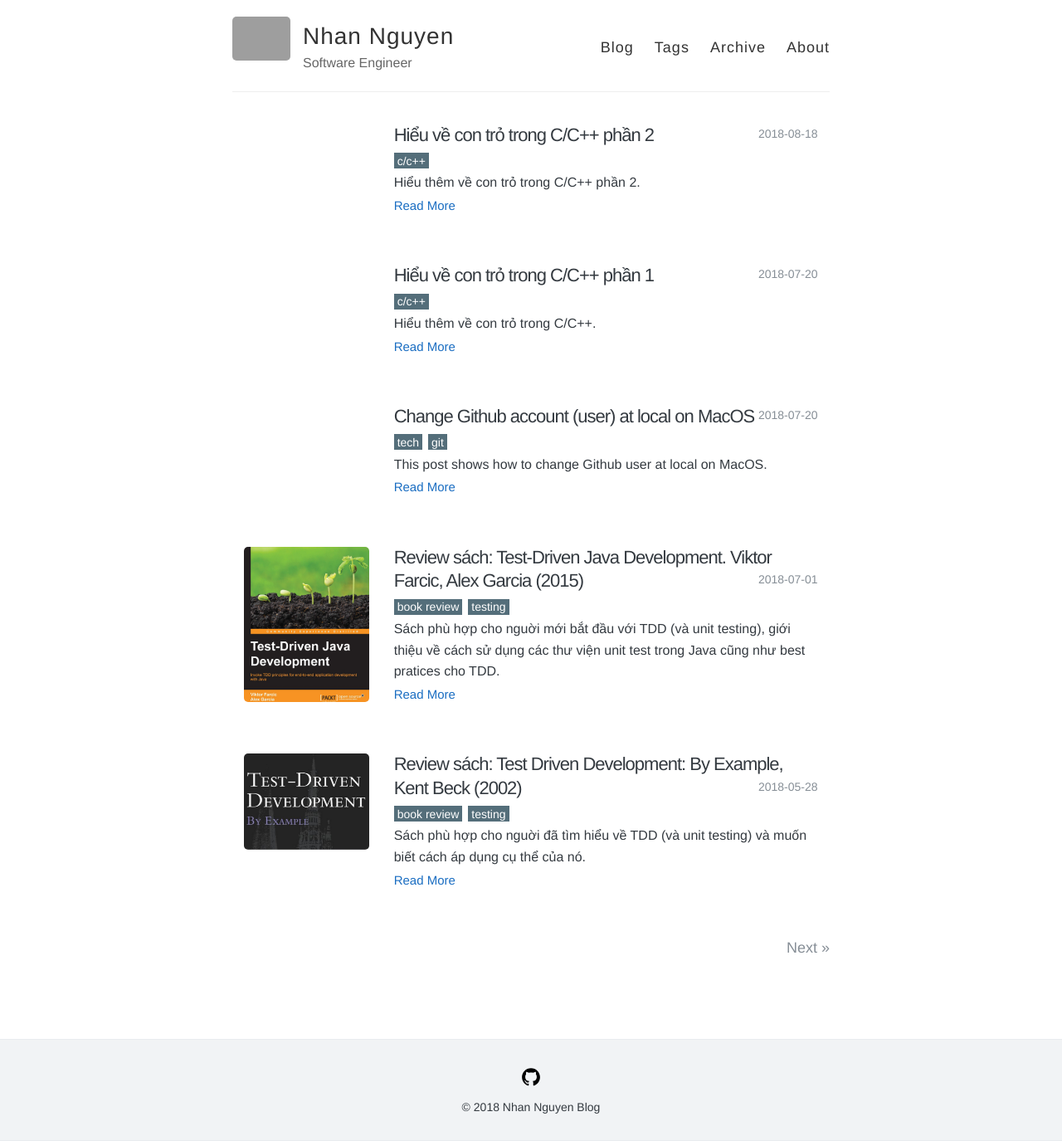
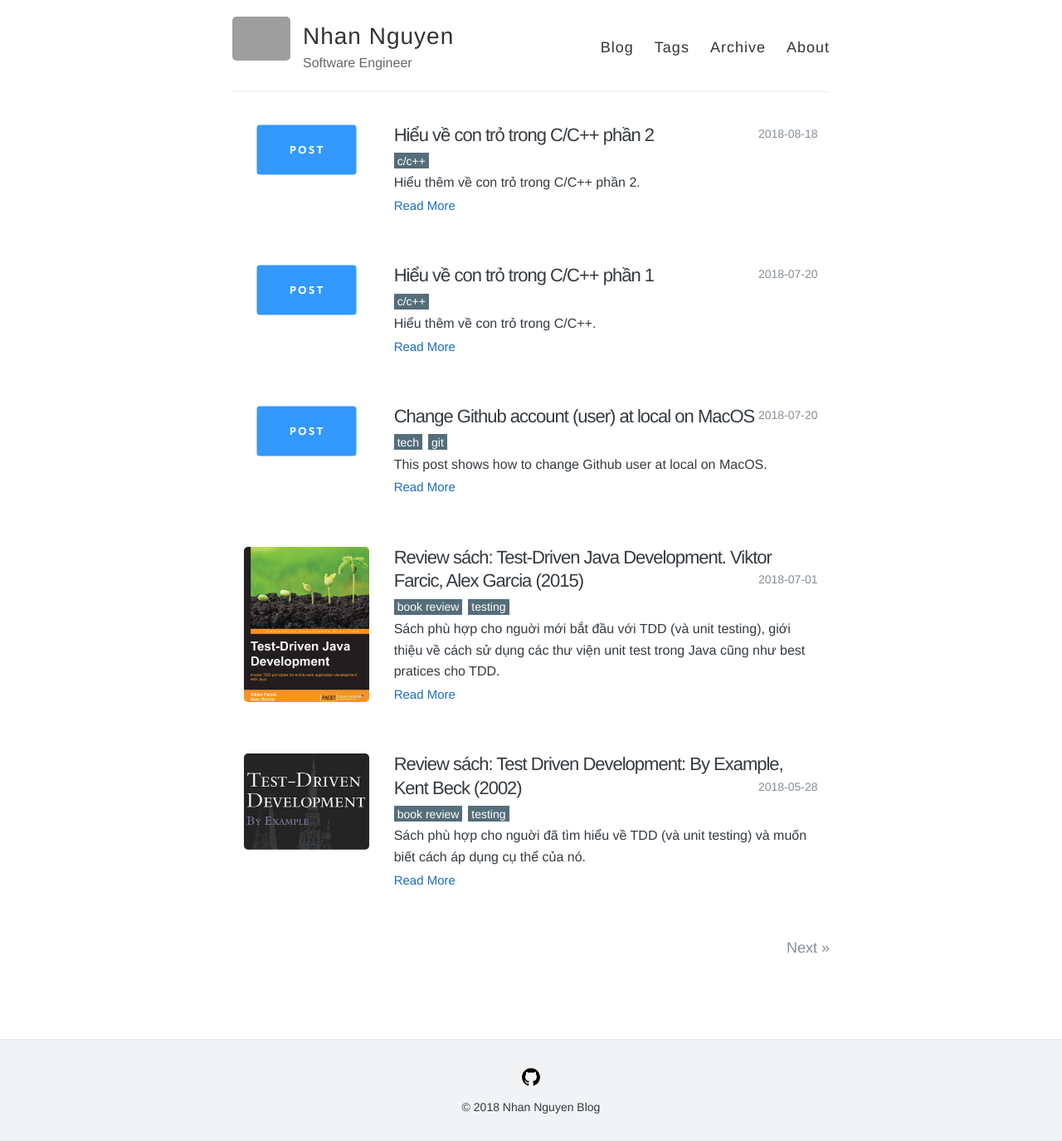
Before and after one commit to nhannguyen95/nhannguyen95.github.io, a Jekyll site: the page built from index.html, in a window 1280 px wide. Shown: the whole page at 83% size. Built offline with Jekyll 4.4.1, drawn with Linux system fonts in a browser that asks for light colours; nearby versions of some CDN libraries; the list of posts is cut into pages by our own code; grey boxes are pictures that could not be loaded.

Commit message:
Default post image

```diff
--- a/index.html
+++ b/index.html
@@ -10,14 +10,21 @@ layout: default
   {% for post in paginator.posts %}
     <article class="post hover-post">
 
-      <div class = "row">
-        <div class = "col-lg-3 col-md-3 hidden-xs hidden-sm">
-            <a href = "{{ post.img }}" target="_blank"><img src = "{{ post.img }}" class="center-image" style= "max-width: 100%;" > </a>
+      <div class="row">
+        <div class="col-lg-3 col-md-3 hidden-xs hidden-sm">
+            <a href="{{ post.img }}" target="_blank">
+              {% if post.img %}
+              <img src="{{ post.img }}" class="center-image" style= "max-width: 100%;" >
+              {% else %}
+              <img src="/images/default_img.png" class="center-image" style= "max-width: 100%;" >
+              {% endif %}
+            </a>
         </div>
 
-        <div class = "col-lg-9 col-md-9 hidden-xs hidden-sm">
-
-          <a href="{{ site.baseurl }}{{ post.url }}" class="post-link" target="_blank">{{ post.title }}</a>
+        <div class="col-lg-9 col-md-9 hidden-xs hidden-sm">
+          <a href="{{ site.baseurl }}{{ post.url }}" class="post-link" target="_blank">
+            {{ post.title }}
+          </a>
 
           <span class="date" style="float: right;">
             {{ post.date | date: "%Y-%m-%d" }}
@@ -44,12 +51,10 @@ layout: default
           </div>
 
           <a href="{{ site.baseurl }}{{ post.url }}" class="read-more" target="_blank">Read More</a>
-
         </div>
-
       </div>
 
-      <div class = "row">
+      <div class="row">
         <div class = "col-xs-12 col-sm-12 hidden-md hidden-lg">
           <a href="{{ site.baseurl }}{{ post.url }}" class="post-link" target="_blank">{{ post.title }}</a>
 
@@ -79,9 +84,7 @@ layout: default
           </div>
 
           <a href="{{ site.baseurl }}{{ post.url }}" class="read-more" target="_blank">Read More</a>
-
         </div>
-
       </div>
 
     </article>
```
Also changed, not shown: images/config.png (deleted), images/default_img.png (added), images/first-post.png (deleted), images/jekyll-now-theme-screenshot.jpg (deleted), images/step1.gif (deleted).
